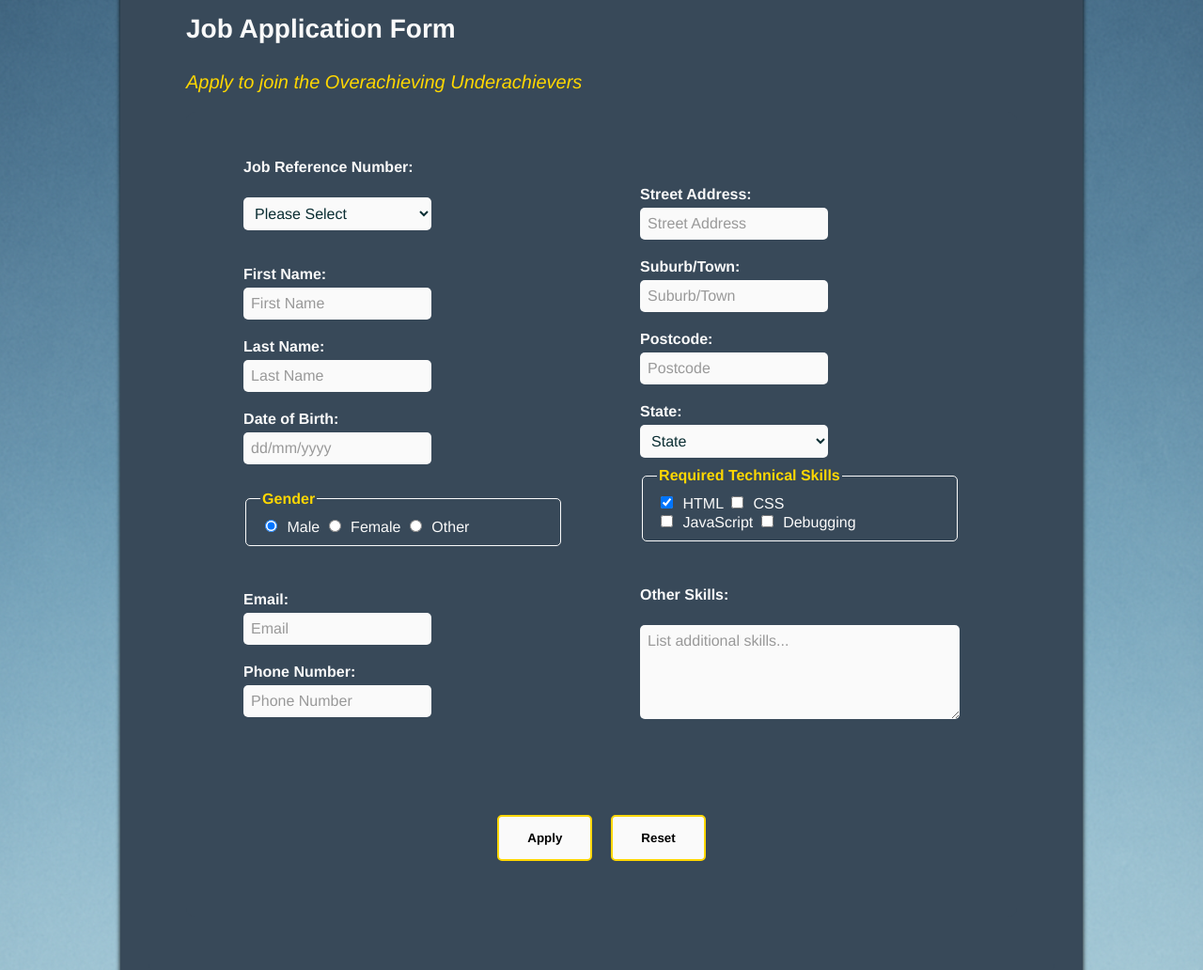
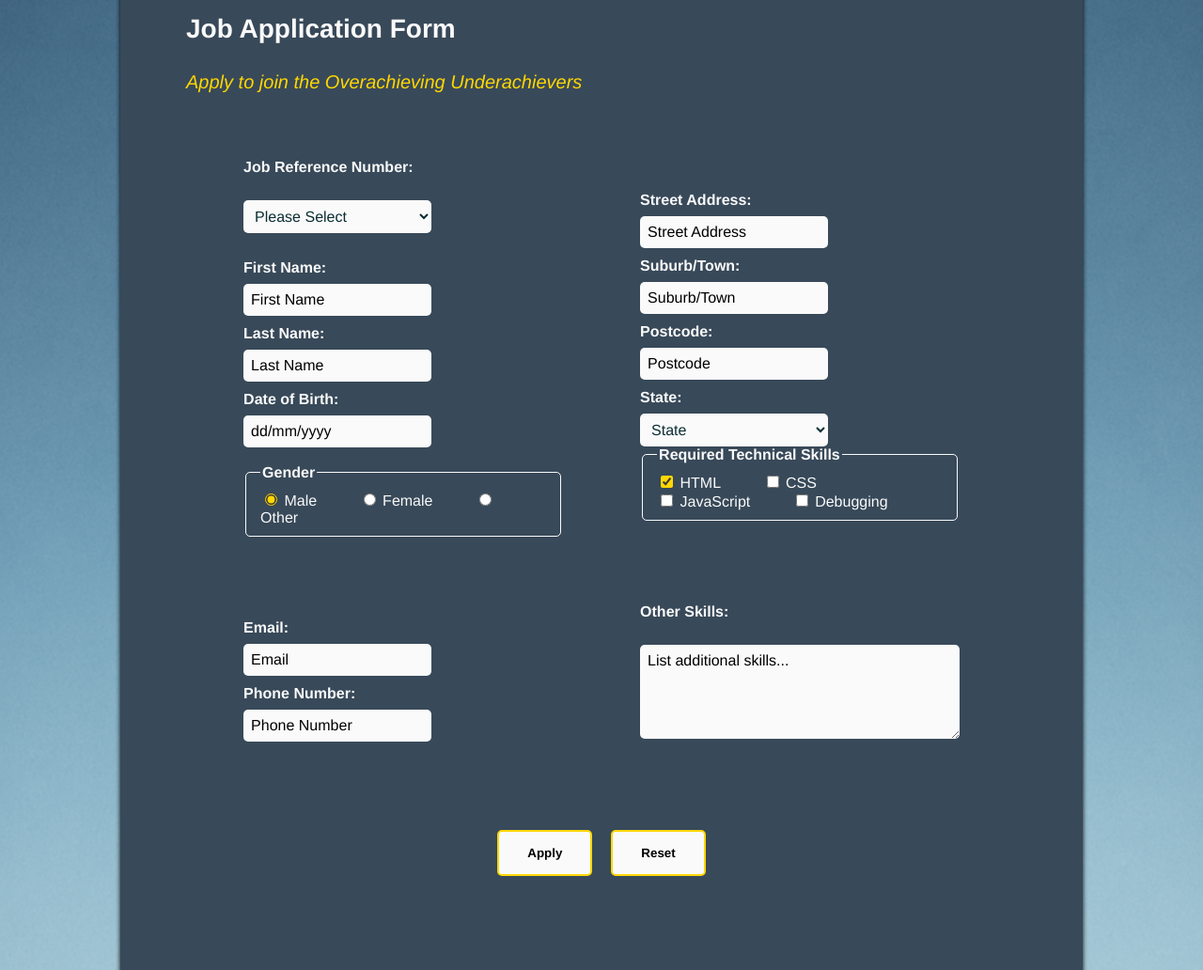
Before and after one commit to OverachievingUnderachievers/OverachievingUnderachievers_Part1, a PHP site: page /apply.html in a window 1280 px wide. Shown: the part 204-1236 px from the top of the page at 94% size. Run offline with PHP 8.4, Linux system fonts and the light colour scheme.

Commit message:
apply-page final update styles.css

```diff
--- a/styles/styles.css
+++ b/styles/styles.css
@@ -334,7 +334,23 @@ footer section {
 /* FORM + INPUT STYLING          */
 /* ============================== */
 
-/* General input styles */
+/* Main container */
+.apply-main {
+    width: 100%;
+    padding-inline: 20px;
+}
+
+/* Subtitle text */
+.apply-main .Tagline {
+    margin-bottom: 70px;
+}
+
+/* Form buttons section */
+.apply-main .ButtonHolder {
+    margin: 40px 0 0;
+}
+
+/* Base input styling */
 .apply-input {
     width: 200px;
     padding: 8px;
@@ -343,6 +359,49 @@ footer section {
     background-color: #fafafa;
     color: #0b2e33;
     border: none;
+    margin-right: 40px;
+    accent-color: #FFD700;
+}
+
+/* Name input wrapper */
+.apply-input-name {
+    display: flex;
+    flex-direction: column;
+    align-items: flex-start;
+}
+
+/* Name inputs */
+.apply-input-name input {
+    width: 200px;
+    padding: 8px;
+    font-size: 16px;
+}
+
+/* Name labels */
+.apply-input-name label {
+    margin-bottom: 2px;
+    margin-top: 4px;
+    font-size: 14px;
+    color: lightgrey;
+}
+
+/* Input group wrapper */
+.apply-input-group {
+    display: flex;
+    flex-direction: column;
+    align-items: flex-start;
+}
+
+/* Input fields in group */
+.apply-input-group input {
+    width: 200px;
+    padding: 8px;
+    font-size: 16px;
+}
+
+/* Input group labels */
+.apply-input-group label {
+    margin-top: 4px;
     margin-bottom: 10px;
 }
 
@@ -351,50 +410,51 @@ option {
     color: #384959;
 }
 
+/* Placeholder text color */
 .apply-input::placeholder {
-    color: #999;
+    color: black;
 }
 
-/* Textarea adjustments */
+/* Textarea input */
 textarea.apply-input {
     width: 100%;
     height: 100px;
     resize: vertical;
 }
 
-/* Form label styling */
+/* Section labels */
 .apply-label {
     display: block;
-    margin: 10px 0 5px;
+    margin: 10px 0 8px;
     font-weight: bold;
     color: #fafafa;
 }
 
-/* Fieldset for grouped form elements */
+/* Fieldset container */
 .apply-fieldset {
     padding: 10px 15px;
     border: 1px solid #fafafa;
     border-radius: 5px;
-    margin-bottom: 20px;
+    margin-bottom: 60px;
+    accent-color: #FFD700;
 }
 
-/* Legend inside fieldset */
+/* Fieldset title */
 .apply-fieldset legend {
     font-weight: bold;
-    color: #FFD700;
 }
 
-/* Grouped input rows */
+/* Fieldset label spacing */
+.apply-fieldset label {
+    padding-right: 40px;
+}
+
+/* Row layout */
 .apply-row {
     display: flex;
     flex-wrap: wrap;
     gap: 20px;
-    margin-bottom: 20px;
-}
-
-input[type="radio"],
-input[type="checkbox"] {
-    margin-right: 6px;
+    margin-bottom: 60px;
 }
 
 form {
```
